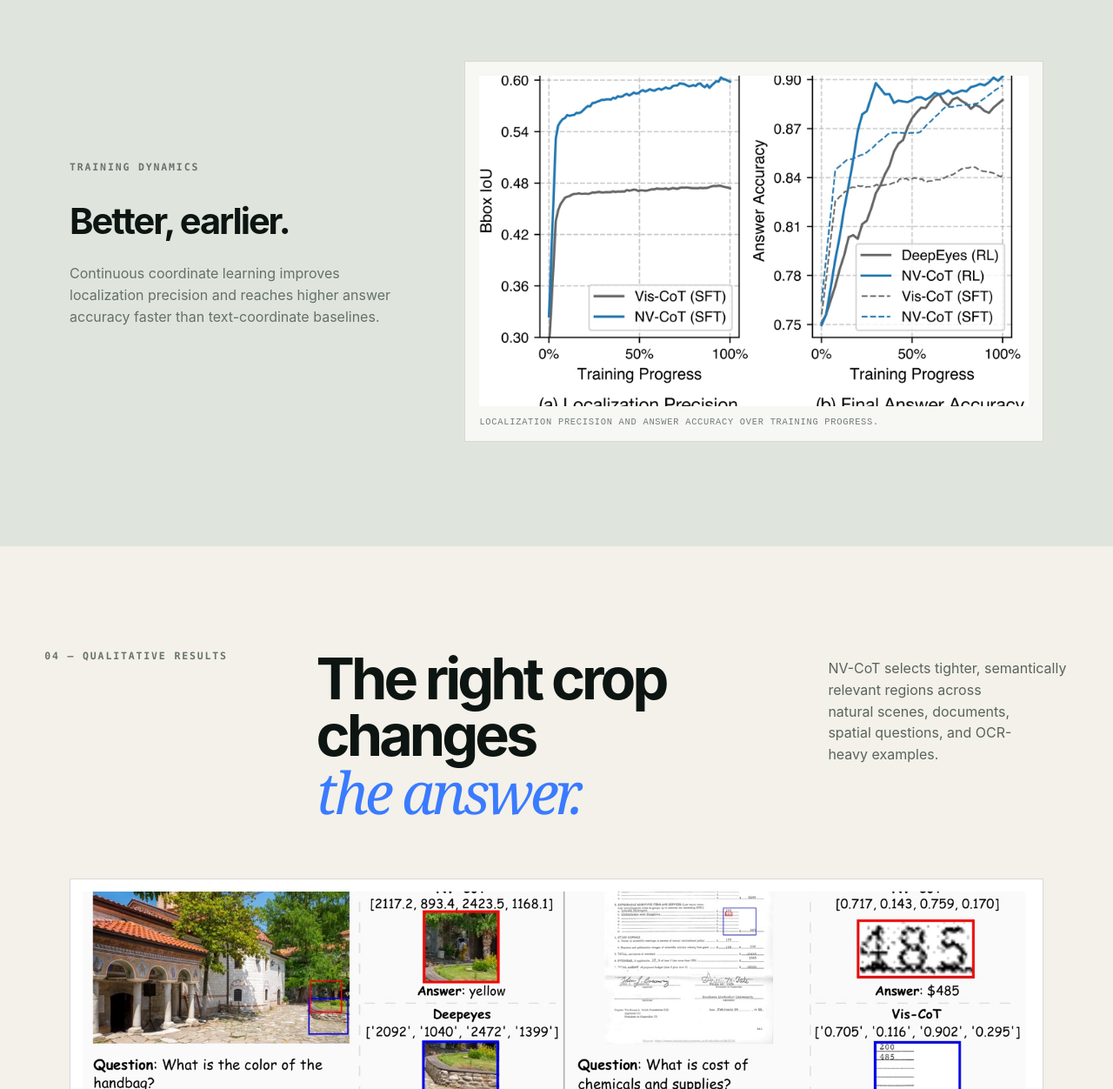
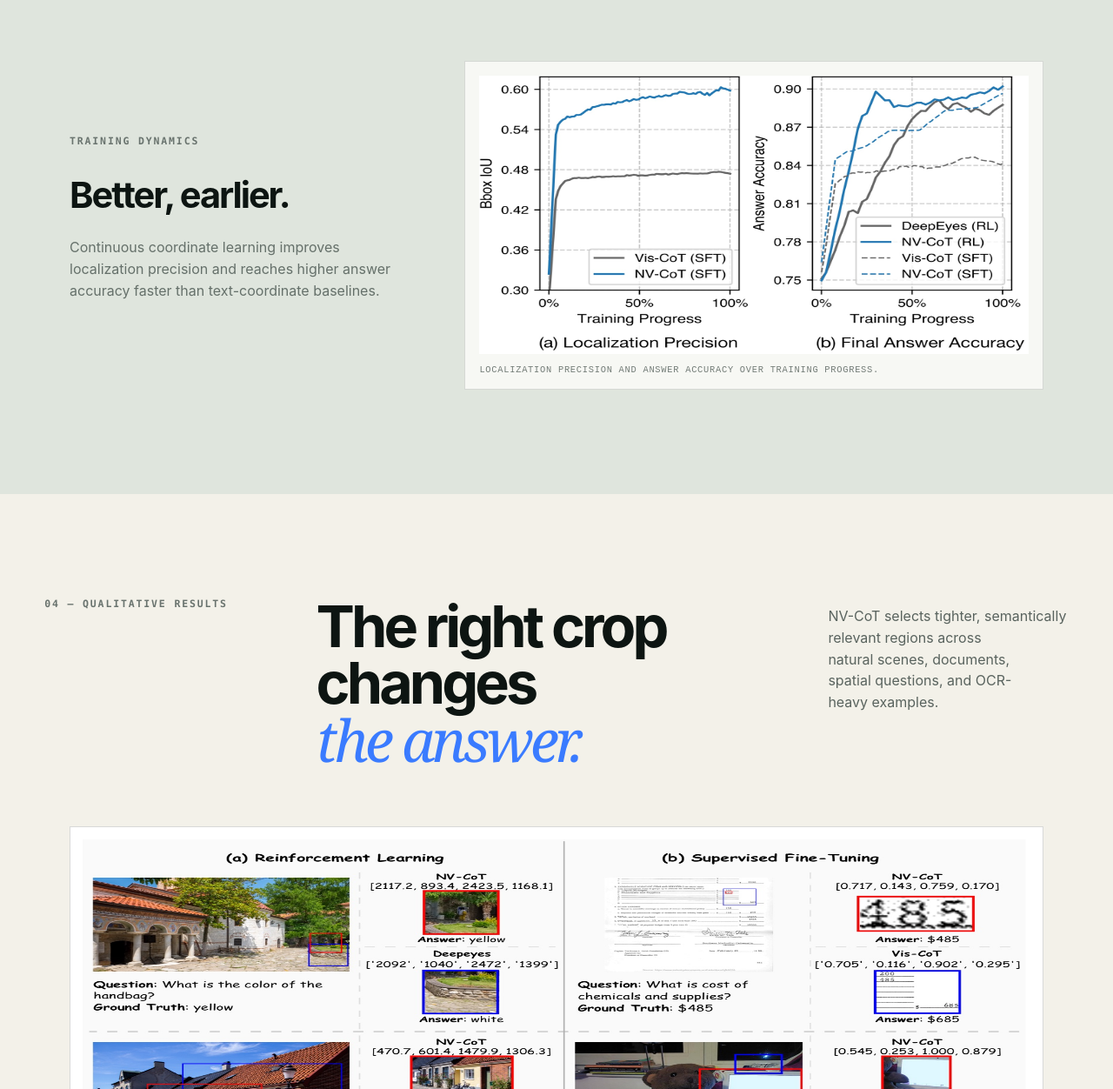
Before and after one commit to kesenzhao/NV-CoT, a plain HTML site: page index.html in a window 1280 px wide. Shown: the part 4248-5500 px from the top of the page at 87% size. Drawn offline with Linux system fonts and the light colour scheme.

Commit message:
Compress result image heights

```diff
--- a/styles.css
+++ b/styles.css
@@ -323,12 +323,12 @@ h1 em, h2 em { color: var(--acid); font-family: Georgia, "Times New Roman", seri
 .figure-split h3 { margin: 0 0 14px; font-size: 2.6rem; letter-spacing: -.05em; }
 .figure-split > div > p:last-child { color: #65706a; }
 .figure-split figure { margin: 0; padding: 16px; background: #f7f8f4; border: 1px solid rgba(13,21,18,.14); }
-.figure-split figure img { width: 100%; height: clamp(280px, 32vw, 380px); object-fit: cover; object-position: center; }
+.figure-split figure img { width: 100%; height: clamp(240px, 27vw, 320px); object-fit: fill; }
 .figure-split figcaption, .example-figure figcaption { margin-top: 12px; color: #737c77; font: .65rem ui-monospace, monospace; text-transform: uppercase; letter-spacing: .07em; }
 
 .examples { background: var(--paper); }
 .example-figure { max-width: 1120px; margin: 0 auto; padding: 14px; border: 1px solid var(--line); background: #fff; }
-.example-figure img { width: 100%; height: clamp(360px, 48vw, 540px); object-fit: cover; object-position: center; }
+.example-figure img { width: 100%; height: clamp(320px, 38vw, 420px); object-fit: fill; }
 .legend { display: inline-block; width: 9px; height: 9px; margin-right: 4px; border-radius: 2px; }
 .legend.red { background: #f20d0d; }
 .legend.blue { background: #173dff; }
@@ -406,7 +406,7 @@ footer a:hover { color: var(--acid); }
   .chart-row { grid-template-columns: 84px 1fr 38px; gap: 8px; }
   .benchmark-chart > p { margin-left: 92px; }
   .example-figure { margin-inline: -8px; padding: 6px; overflow-x: auto; }
-  .example-figure img { min-width: 760px; height: 440px; }
+  .example-figure img { min-width: 760px; height: 360px; }
   .citation { gap: 42px; }
   pre { padding: 18px; font-size: .68rem; }
   footer { padding: 50px 20px; }
```
